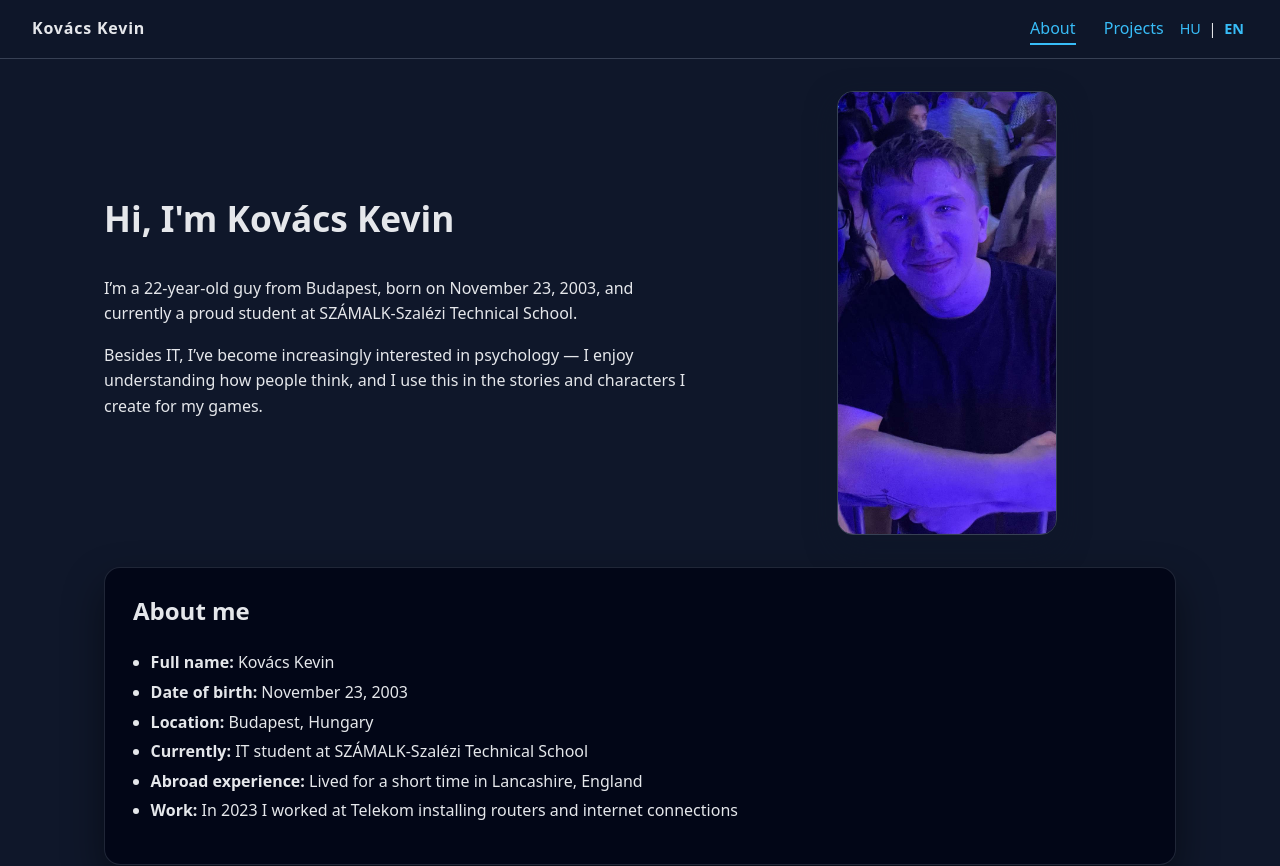
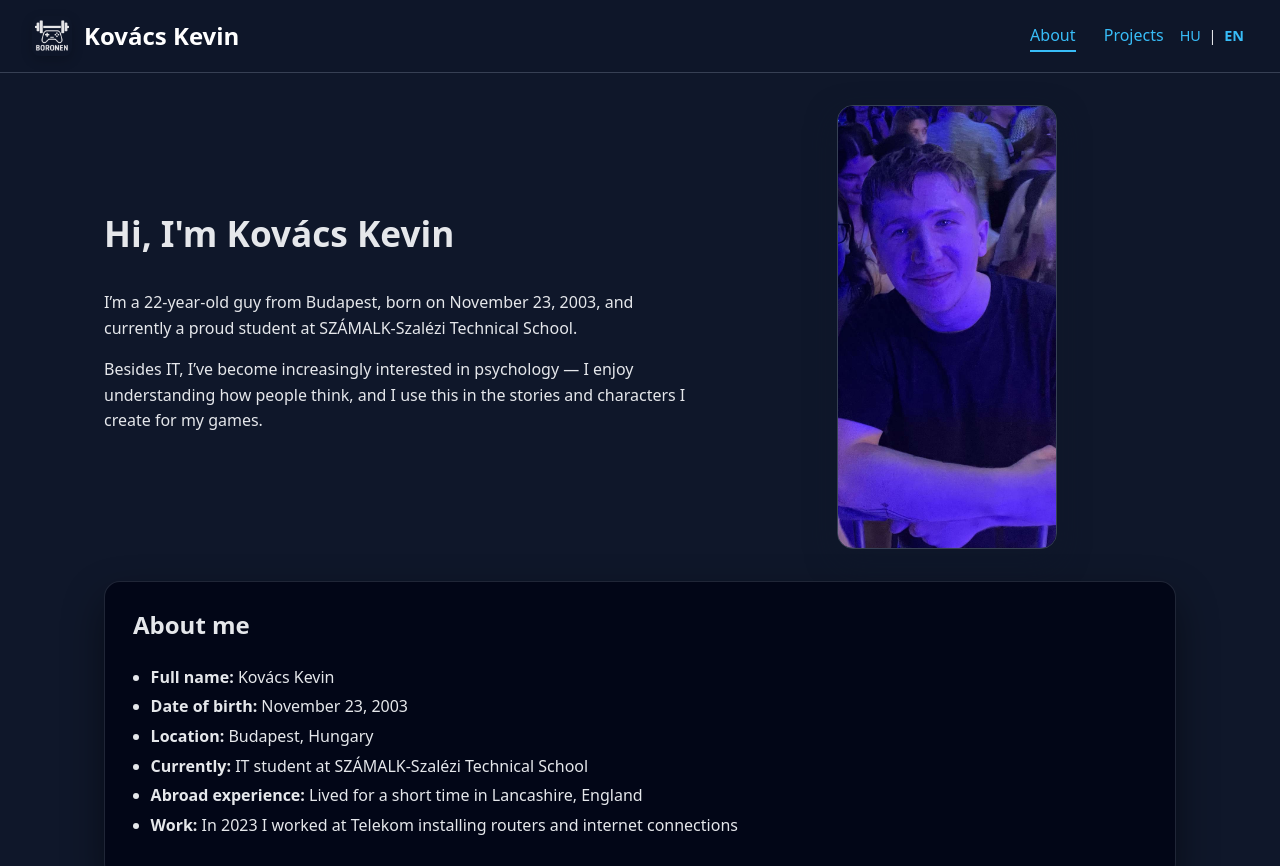
Before and after one commit to Boronen/portfolio_page, a plain HTML site: page index-en.html in a window 1280 px wide. Shown: the top 866 px of the page. Drawn offline with Linux system fonts and the light colour scheme.

Commit message:
updatelt verzió

```diff
--- a/index-en.html
+++ b/index-en.html
@@ -8,21 +8,21 @@
     <link rel="stylesheet" href="style.css">
 </head>
 <body class="lang-en">
-
 <header class="site-header">
-    <div class="logo">Kovács Kevin</div>
+    <div class="logo-group">
+    <img src="assets/logo.png" alt="BORONEN logó" class="boronen-logo">
+    <span class="logo-text">Kovács Kevin</span>
+</div>
     <nav class="main-nav">
         <a href="index-en.html" class="active">About</a>
         <a href="projects-en.html">Projects</a>
     </nav>
     <div class="lang-switch">
-        <a href="index.html">HU</a> |
-        <a href="index-en.html" class="active">EN</a>
+        <a href="projects.html">HU</a> |
+        <a href="projects-en.html" class="active">EN</a>
     </div>
 </header>
-
 <main class="grid-container home-layout">
-
     <section class="selfintro">
         <div class="intro-text">
             <h1>Hi, I'm Kovács Kevin</h1>
--- a/style.css
+++ b/style.css
@@ -45,6 +45,26 @@ img {
     font-weight: 700;
     letter-spacing: 0.05em;
 }
+
+.logo-group {
+    display: flex;
+    align-items: center;
+    gap: 0.75rem;
+}
+
+.boronen-logo {
+    height: 40px;
+    width: auto;
+    border-radius: 0.5rem;
+    box-shadow: 0 4px 12px rgba(0,0,0,0.2);
+}
+
+.logo-text {
+    font-size: 1.5rem;
+    font-weight: bold;
+    color: white;
+}
+
 
 .main-nav a {
     margin: 0 0.75rem;
```
Also changed, not shown: index.html (+4 -2 lines), projects-en.html (+4 -1 lines), projects.html (+4 -1 lines), assets/logo.png (added).
